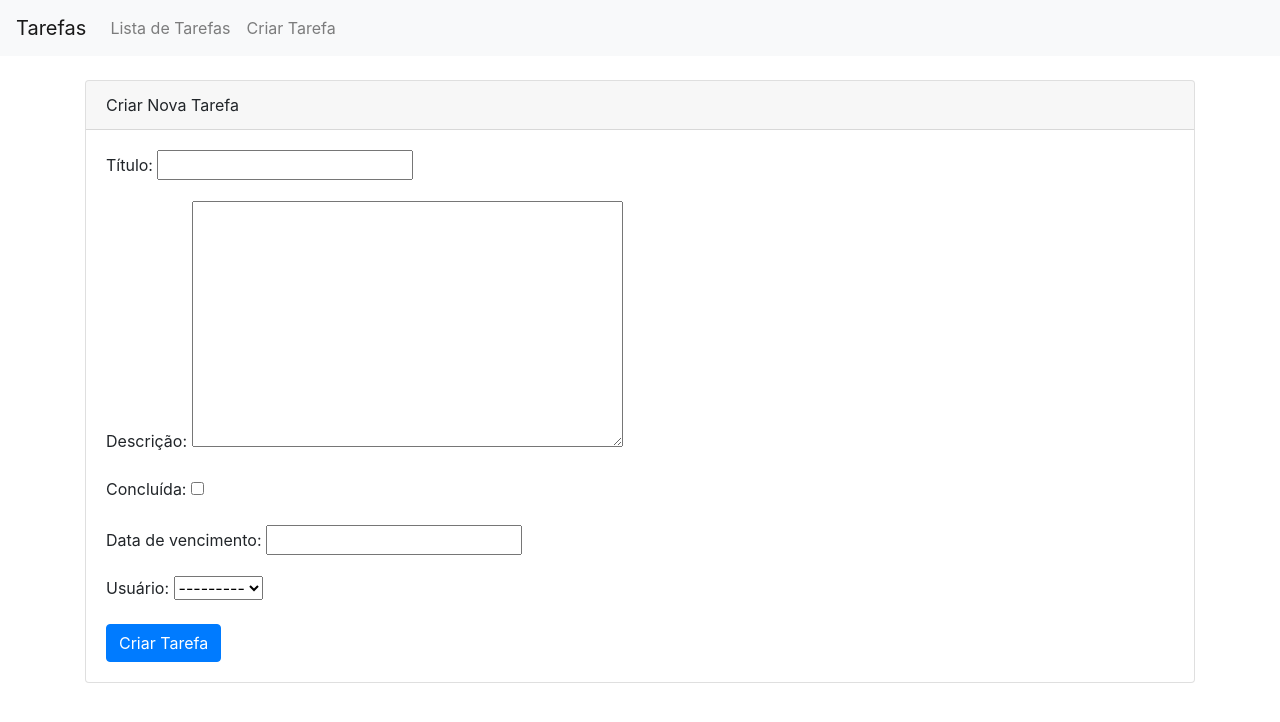
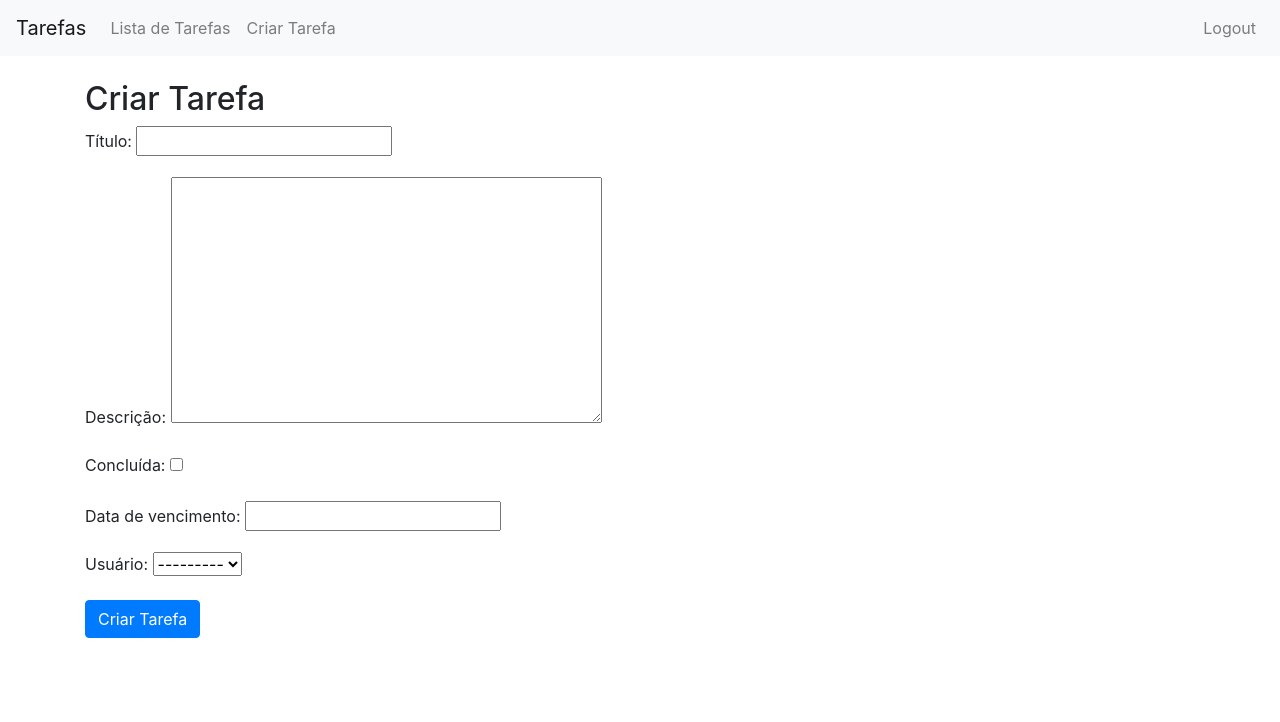
Before and after one commit to ThiagoCostaD/task, a Django app: page /task/create/ in a window 1280 px wide. Shown: the top 722 px of the page. Run offline with Django 4.2, Linux system fonts and the light colour scheme; the visitor is signed in with stand-in values (Sample User, id 1); data comes from the database, SQL or seed files in the repository; some libraries are stand-ins or nearby versions.

Commit message:
criando os templates

```diff
--- a/task/templates/task/base.html
+++ b/task/templates/task/base.html
@@ -18,7 +18,7 @@
             <span class="navbar-toggler-icon"></span>
         </button>
         <div class="collapse navbar-collapse" id="navbarNav">
-            <ul class="navbar-nav">
+            <ul class="navbar-nav mr-auto">
                 <li class="nav-item">
                     <a class="nav-link" href="{% url 'task_list' %}">Lista de Tarefas</a>
                 </li>
@@ -26,6 +26,20 @@
                     <a class="nav-link" href="{% url 'create_task' %}">Criar Tarefa</a>
                 </li>
             </ul>
+            <!-- Verifica se o usuário está autenticado -->
+            {% if user.is_authenticated %}
+                <ul class="navbar-nav">
+                    <li class="nav-item">
+                        <a class="nav-link" href="{% url 'logout' %}">Logout</a>
+                    </li>
+                </ul>
+            {% else %}
+                <ul class="navbar-nav">
+                    <li class="nav-item">
+                        <a class="nav-link" href="{% url 'login' %}">Login</a>
+                    </li>
+                </ul>
+            {% endif %}
         </div>
     </nav>
 
--- a/task/templates/task/create_task.html
+++ b/task/templates/task/create_task.html
@@ -1,18 +1,16 @@
 {% extends 'task/base.html' %}
-
-{% block title %}Criar Nova Tarefa{% endblock %}
-
 {% block content %}
-<div class="card">
-    <div class="card-header">
-        Criar Nova Tarefa
-    </div>
-    <div class="card-body">
-        <form method="post">
-            {% csrf_token %}
-            {{ form.as_p }}
-            <button type="submit" class="btn btn-primary">Criar Tarefa</button>
-        </form>
-    </div>
-</div>
+<h2>{% if task %}Editar{% else %}Criar{% endif %} Tarefa</h2>
+<form method="post">
+    {% csrf_token %}
+    {{ form.as_p }}
+    <button type="submit" class="btn btn-primary">
+        {% if task %}
+        Salvar
+        {% else %}
+        Criar
+        {% endif %}
+        Tarefa
+    </button>
+</form>
 {% endblock %}
```
Also changed, not shown: task/templates/task/login.html (added, +15 -0 lines), task/templates/task/register.html (added, +14 -0 lines), task/templates/task/task_list.html (+18 -3 lines), 1 other file.
